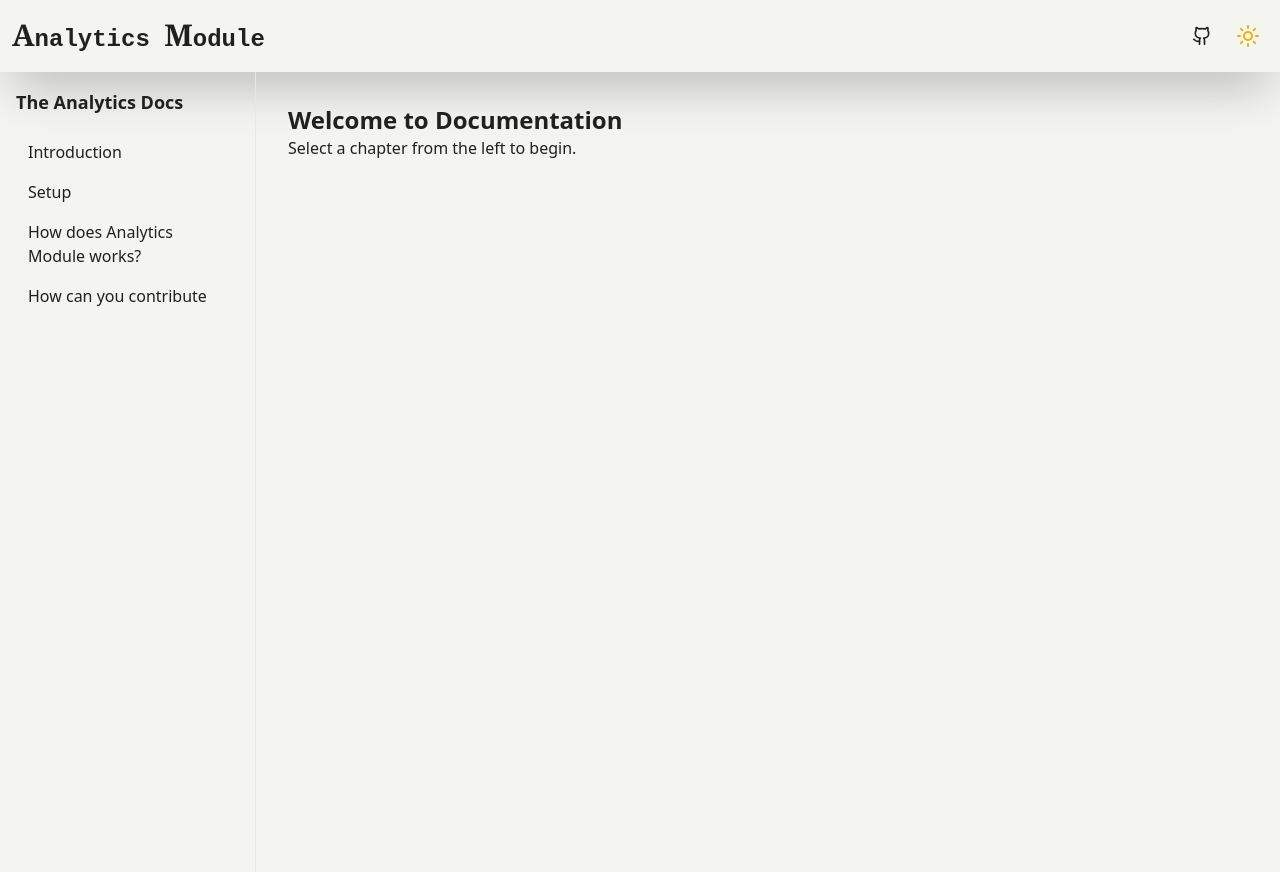
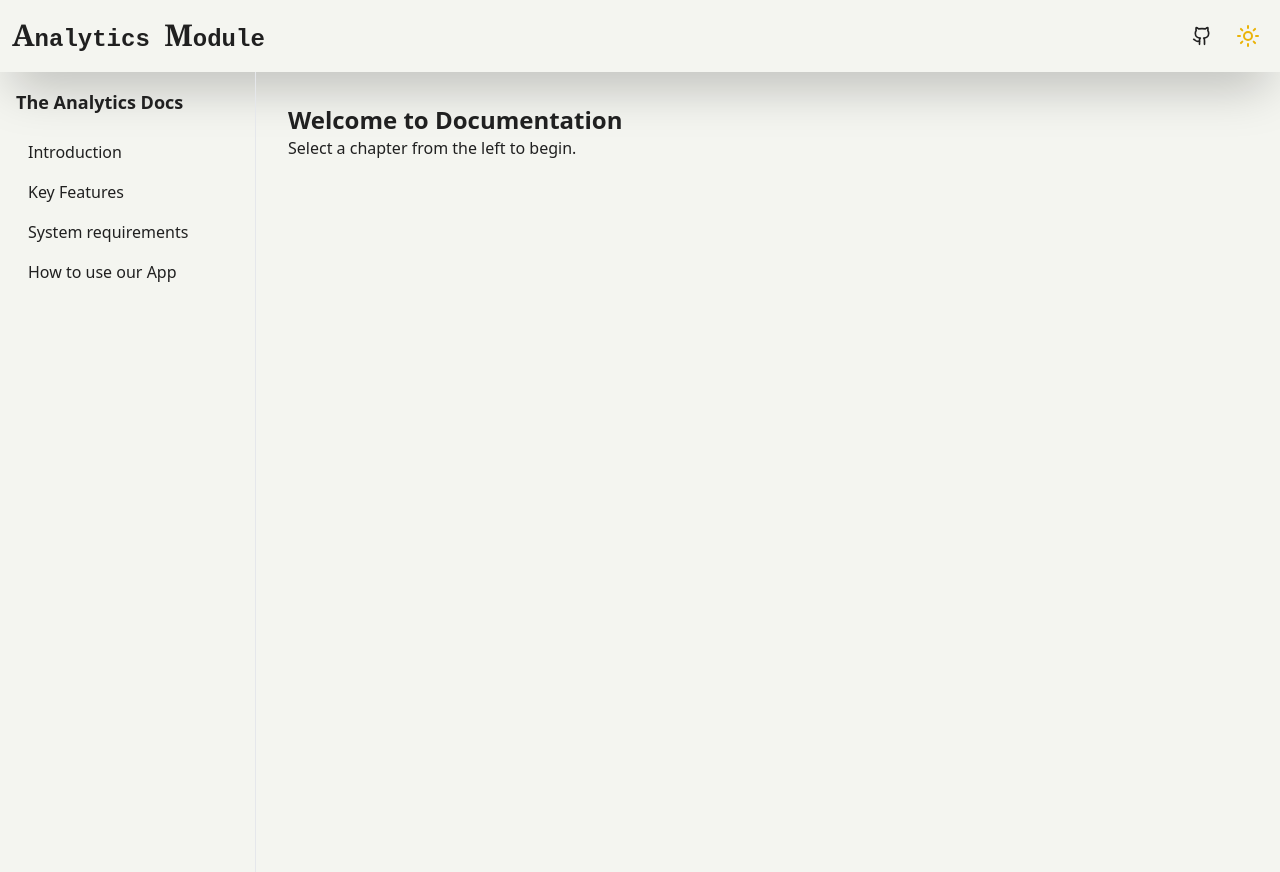
Before and after one commit to kunstewi/Analytics-Module, a React (Vite) app: page /docs in a window 1280 px wide. Built offline with nearby package versions, Linux system fonts and the light colour scheme.

Commit message:
Changged the names for the chapters

```diff
--- a/src/components/Docs.jsx
+++ b/src/components/Docs.jsx
@@ -7,16 +7,16 @@ import Chapter4 from "../components/Book/chapter-4";
 
 const chapters = [
   { id: 1, name: "Introduction", path: "/docs/chapter-1", component: Chapter1 },
-  { id: 2, name: "Setup", path: "/docs/chapter-2", component: Chapter2 },
+  { id: 2, name: "Key Features", path: "/docs/chapter-2", component: Chapter2 },
   {
     id: 3,
-    name: "How does Analytics Module works?",
+    name: "System requirements",
     path: "/docs/chapter-3",
     component: Chapter3,
   },
   {
     id: 4,
-    name: "How can you contribute",
+    name: "How to use  our App",
     path: "/docs/chapter-4",
     component: Chapter4,
   },
```
